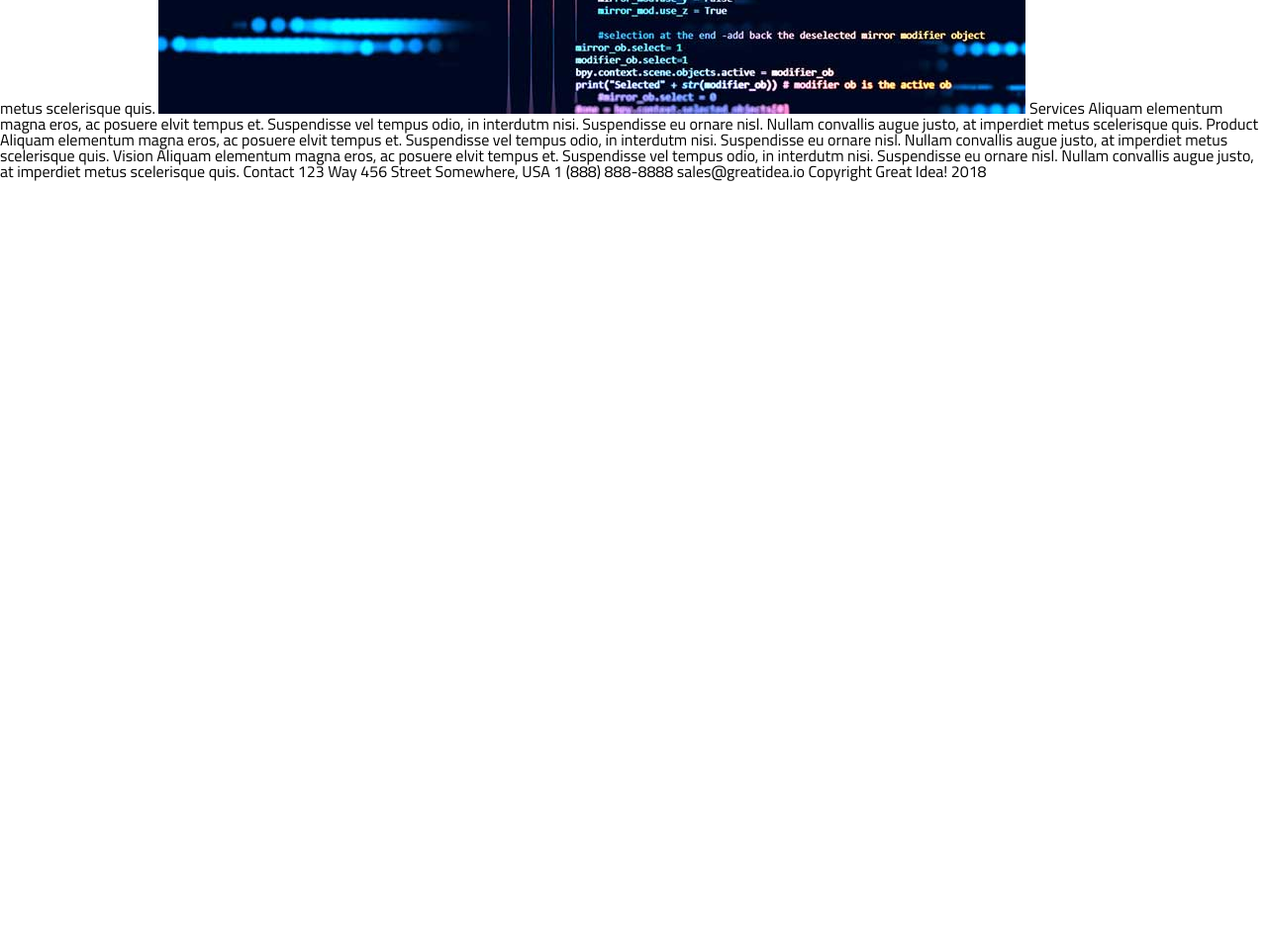
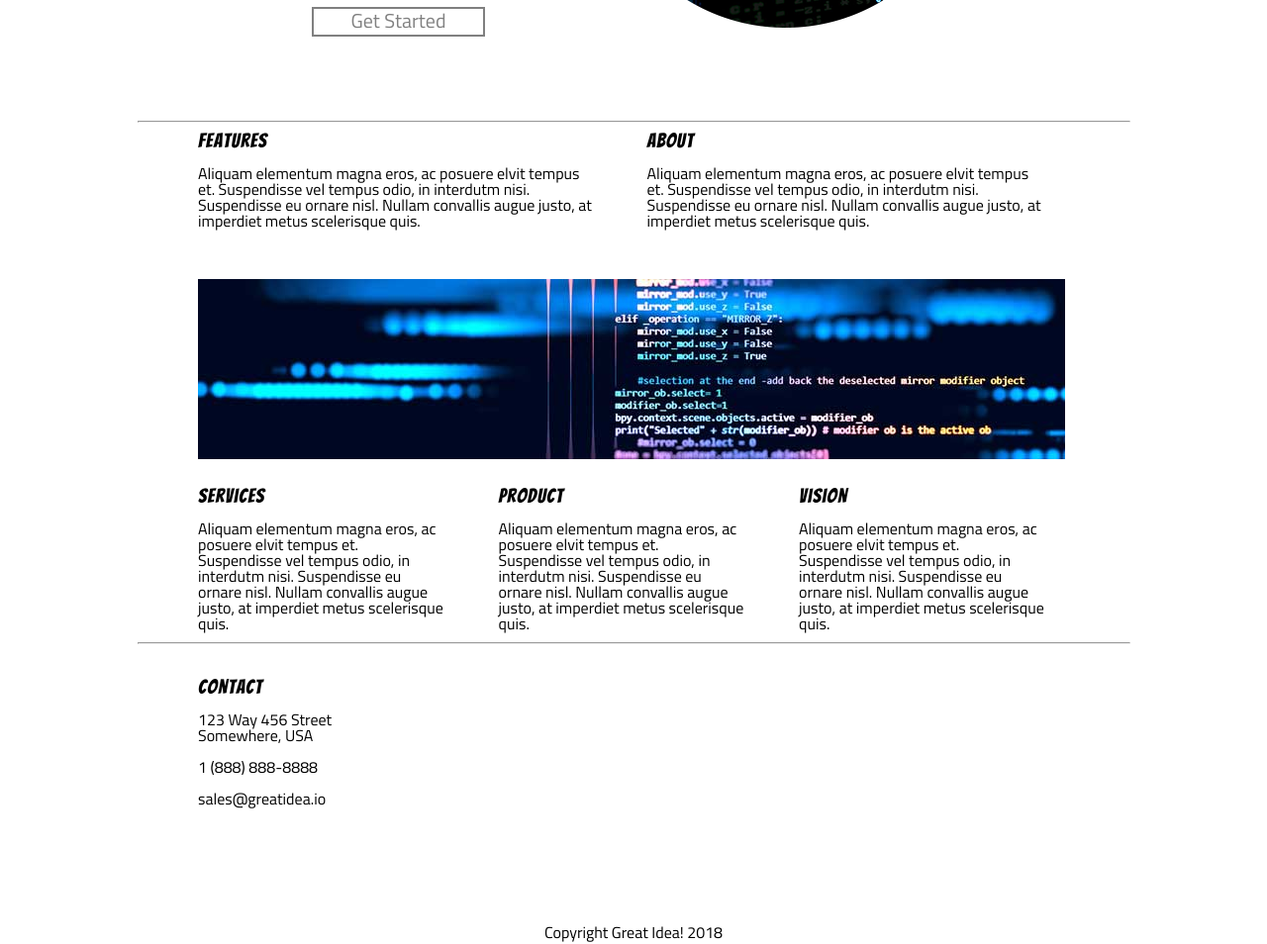
Before and after one commit to johngwells/Lambda-Challenge, a plain HTML site: page UserInterfaceProject/great-idea-website/index.html in a window 1280 px wide. Shown: the part 480-1434 px from the top of the page at 99% size. Before the commit the page ends 800 px from the top, so only its background shows below. Drawn offline with Linux system fonts and the light colour scheme.

Commit message:
layout complete

```diff
--- a/UserInterfaceProject/great-idea-website/css/index.css
+++ b/UserInterfaceProject/great-idea-website/css/index.css
@@ -64,3 +64,153 @@ h1, h2, h3, h4, h5 {
 }
 
 /* Your code starts here! */
+h1 {
+	font-size: 70px;
+	text-align: center;
+}
+
+h2 {
+	font-size: 20px;
+}
+
+hr {
+	width: 85%;
+	margin-left: auto;
+	margin-right: auto;
+}
+
+body {
+	margin: 0px 50px 0px 50px;
+}
+
+nav {
+	display: inline-block;
+}
+
+.logo {
+	display: inline-block;
+	margin: 15px 0px 0px 75px;
+}
+
+.box-nav {
+	margin-left: 100px;
+}
+
+a {
+	font-size: 18px;
+	color: gray;
+	text-decoration: none;
+	margin-left: 50px;
+}
+
+/* Box for top section */
+.box-section-one {
+	display: inline-block;
+	width: 100%;
+	height: 450px;
+	margin-top: 15px;
+	margin-bottom: 75px;
+}
+
+/* Box for Slogan & Start button */
+.box-content-one {
+	display: inline-block;
+	height: 200px;
+	width: 275px;
+	margin-left: 200px;
+}
+
+/* Innovation on demand Box */
+.box-one {
+	display: inline-block;
+	margin: 0px 0px 10px 10px;
+}
+
+/* Get Started Button */
+.box-two {
+	display: inline-block;
+	font-size: 20px;
+	color: gray;
+	width: 175px;
+	height: 30px;
+	text-align: center;
+	margin-left: 65px;
+	padding-top: 2px;
+	border: 2px solid gray;
+}
+
+/* Box Right with Image */
+.box-content-two {
+	display: inline-block;
+	margin: 60px 0px 0px 75px;
+}
+
+/* Middle Section Above Banner Image in Middle */
+
+/* Section 2 */
+.box-section-two {
+	width: 100%;
+	height: 150px;
+}
+
+.box-content-three {
+	display: inline-block;
+	height: 200px;
+	width: 400px;
+	margin-left: 150px;
+}
+
+.box-content-four {
+	display: inline-block;
+	height: 200px;
+	width: 400px;
+	margin-left: 50px;
+}
+
+/* Banner Image */
+.box-banner-image {
+	display: inline-block;
+	margin-left: 150px;
+}
+/* Section Below Image Banner */
+
+/* Section 3 */
+.box-section-three {
+	width: 100%;
+	height: 150px;
+	margin-top: 25px;
+}
+
+.box-content-five {
+	display: inline-block;
+	height: 200px;
+	width: 250px;
+	margin-left: 150px;
+}
+
+.box-content-six {
+	display: inline-block;
+	height: 200px;
+	width: 250px;
+	margin-left: 50px;
+}
+
+.box-content-seven {
+	display: inline-block;
+	height: 200px;
+	width: 250px;
+	margin-left: 50px;
+}
+
+.section-four {
+	display: inline-block;
+	width: 250px;
+	height: 250px;
+	margin-top: 25px;
+	margin-left: 150px;
+}
+
+footer {
+	text-align: center;
+	margin-bottom: 10px;
+}
--- a/UserInterfaceProject/great-idea-website/index.html
+++ b/UserInterfaceProject/great-idea-website/index.html
@@ -15,49 +15,82 @@
 </head>
 
   <body>
+    <nav class="box-nav">
+      <a href="#">Services</a>
+      <a href="#">Product</a>
+      <a href="#">Vision</a>
+      <a href="#">Features</a>
+      <a href="#">About</a>
+      <a href="#">Contact</a>
+    </nav>
 
-  Services
-  Product
-  Vision
-  Features
-  About
-  Contact
+    <img class="logo" src="img/logo.png" alt="Great Idea! Company logo.">
 
-  <img class="logo" src="img/logo.png" alt="Great Idea! Company logo.">
-  Innovation
-  On
-  Demand
+      <div class="box-section-one">
+        <div class="box-content-one">
+          <div class="box-one">
+            <h1>Innovation</h1>
+            <h1>On</h1>
+            <h1>Demand</h1>
+          </div>
+          <div class="box-two">
+            Get Started
+          </div>
+        </div>
 
-  Get Started
+        <div class="box-content-two">
+          <img src="img/header-img.png" alt="Image of a code snippet.">
+        </div>
+      </div>
+      <hr>
+      <div class="box-section-two">
+        <div class="box-content-three">
+          <h2>Features</h2>
+            <p>Aliquam elementum magna eros, ac posuere elvit tempus et. Suspendisse vel tempus odio, in interdutm nisi.
+            Suspendisse eu ornare nisl. Nullam convallis augue justo, at imperdiet metus scelerisque quis.</p>
+        </div>
+        <div class="box-content-four">
+          <h2>About</h2>
+            <p>Aliquam elementum magna eros, ac posuere elvit tempus et. Suspendisse vel tempus odio, in interdutm nisi.
+            Suspendisse eu ornare nisl. Nullam convallis augue justo, at imperdiet metus scelerisque quis.</p>
+        </div>
+      </div>
 
-  <img src="img/header-img.png" alt="Image of a code snippet.">
+      <div class="box-banner-image">
+        <img class="middle-img" src="img/mid-page-accent.jpg" alt="Image of code snippets across the screen">
+      </div>
 
-  Features
-  Aliquam elementum magna eros, ac posuere elvit tempus et. Suspendisse vel tempus odio, in interdutm nisi. Suspendisse eu ornare nisl. Nullam convallis augue justo, at imperdiet metus scelerisque quis.
-
-
-  About
-  Aliquam elementum magna eros, ac posuere elvit tempus et. Suspendisse vel tempus odio, in interdutm nisi. Suspendisse eu ornare nisl. Nullam convallis augue justo, at imperdiet metus scelerisque quis.
-
-  <img class="middle-img" src="img/mid-page-accent.jpg" alt="Image of code snippets across the screen">
-
-  Services
-  Aliquam elementum magna eros, ac posuere elvit tempus et. Suspendisse vel tempus odio, in interdutm nisi. Suspendisse eu ornare nisl. Nullam convallis augue justo, at imperdiet metus scelerisque quis.
-
-
-  Product
-  Aliquam elementum magna eros, ac posuere elvit tempus et. Suspendisse vel tempus odio, in interdutm nisi. Suspendisse eu ornare nisl. Nullam convallis augue justo, at imperdiet metus scelerisque quis.
-
-  Vision
-  Aliquam elementum magna eros, ac posuere elvit tempus et. Suspendisse vel tempus odio, in interdutm nisi. Suspendisse eu ornare nisl. Nullam convallis augue justo, at imperdiet metus scelerisque quis.
-
-  Contact
-  123 Way 456 Street
-  Somewhere, USA
-  1 (888) 888-8888
-  sales@greatidea.io
-
-  Copyright Great Idea! 2018
-
+      <div class="box-section-three">
+        <div class="box-content-five">
+          <h2>Services</h2>
+            <p>Aliquam elementum magna eros, ac posuere elvit tempus et. Suspendisse vel tempus odio, in interdutm nisi.
+            Suspendisse eu ornare nisl. Nullam convallis augue justo, at imperdiet metus scelerisque quis.</p>
+        </div>
+        <div class="box-content-six">
+          <h2>Product</h2>
+            <p>Aliquam elementum magna eros, ac posuere elvit tempus et. Suspendisse vel tempus odio, in interdutm nisi.
+            Suspendisse eu ornare nisl. Nullam convallis augue justo, at imperdiet metus scelerisque quis.</p>
+        </div>
+        <div class="box-content-seven">
+          <h2>Vision</h2>
+            <p>Aliquam elementum magna eros, ac posuere elvit tempus et. Suspendisse vel tempus odio, in interdutm nisi.
+            Suspendisse eu ornare nisl. Nullam convallis augue justo, at imperdiet metus scelerisque quis.</p>
+        </div>
+      </div>
+      <hr>
+      <div class="section-four">
+        <h2>Contact</h2>
+          <address>
+          123 Way 456 Street<br>
+          Somewhere, USA<br><br>
+          1 (888) 888-8888<br><br>
+          sales@greatidea.io<br>
+          </address>
+      </div>
+    <footer>
+      <div class="footer-content">
+        Copyright Great Idea! 2018
+      </div>
+    </footer>
   </body>
 </html>
```
